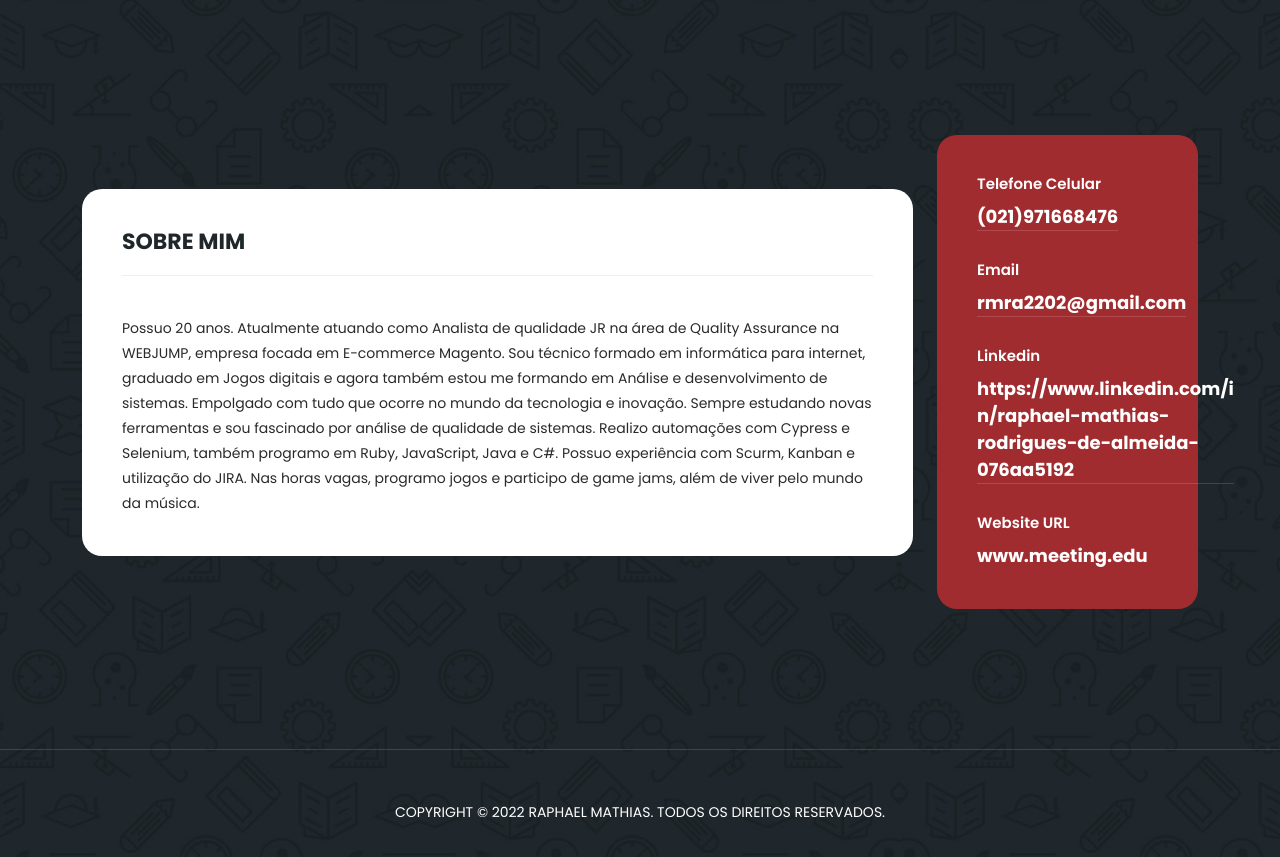
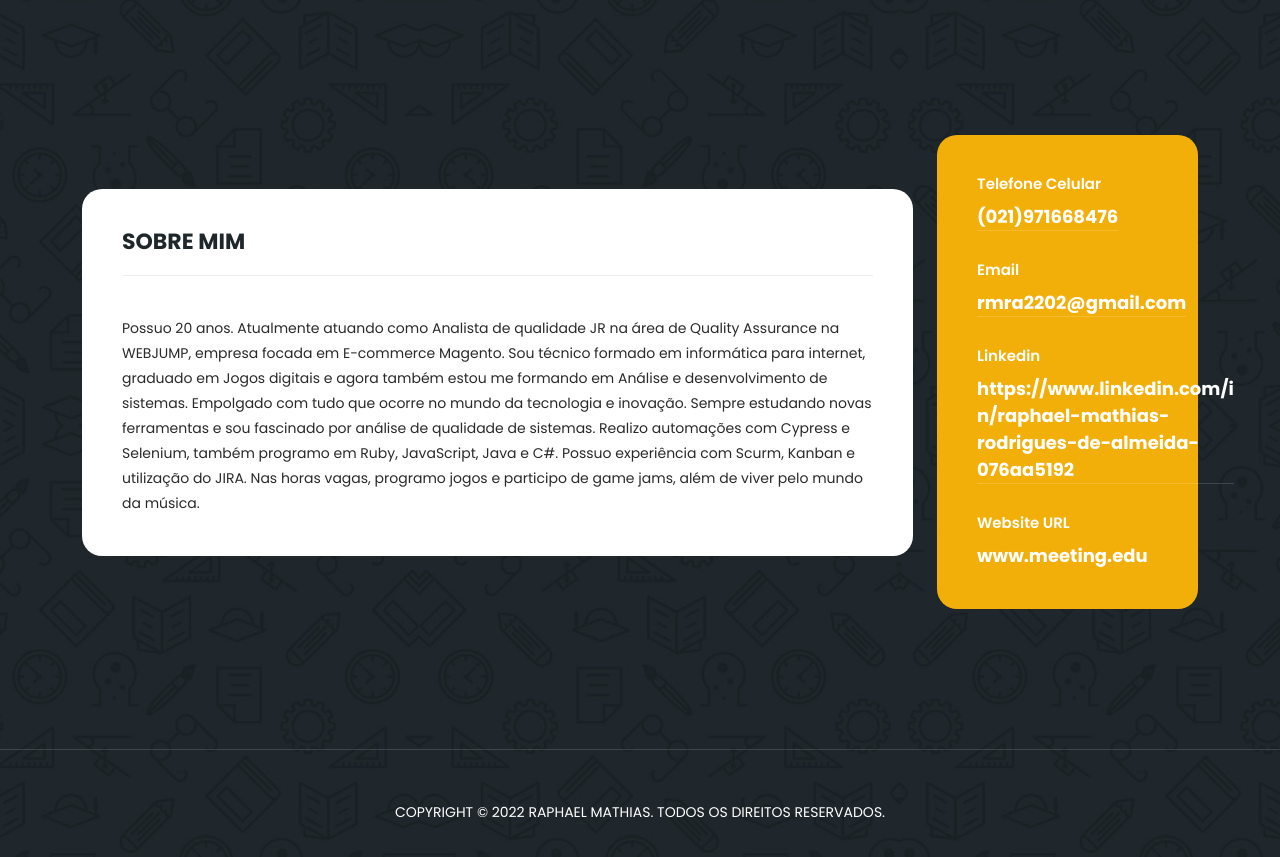
Before and after one commit to Raphaelmra/porfolio, a plain HTML site: page index.html in a window 1280 px wide. Shown: the part 2600-3457 px from the top of the page. Drawn offline with nearby package versions, Linux system fonts and the light colour scheme.

Commit message:
alteração da cor do menu de contato

```diff
--- a/assets/css/templatemo-edu-meeting.css
+++ b/assets/css/templatemo-edu-meeting.css
@@ -1418,12 +1418,11 @@ section.contact-us #contact button:hover {
   opacity: 0.9;
 }
 
-section.contact-us .right-info {
-  background-color: #a12c2f;
-  border-radius: 20px;
-  padding: 40px;
-
-}
+    section.contact-us .right-info {
+        background-color: #f2af09;
+        border-radius: 20px;
+        padding: 40px;
+    }
 
     section.contact-us .right-info ul li {
         display: inline-block;
```
